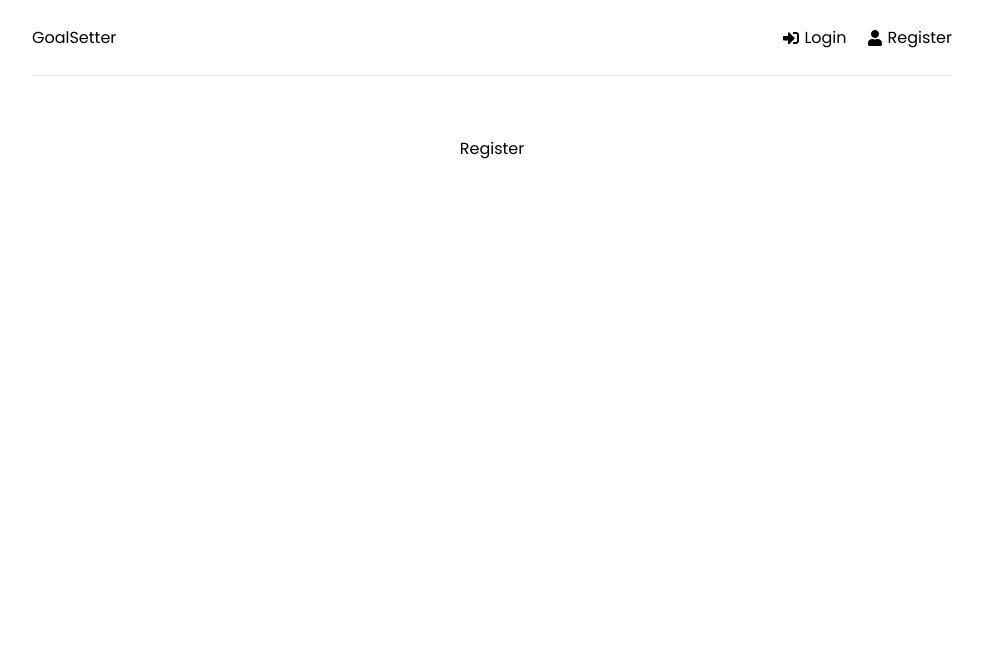
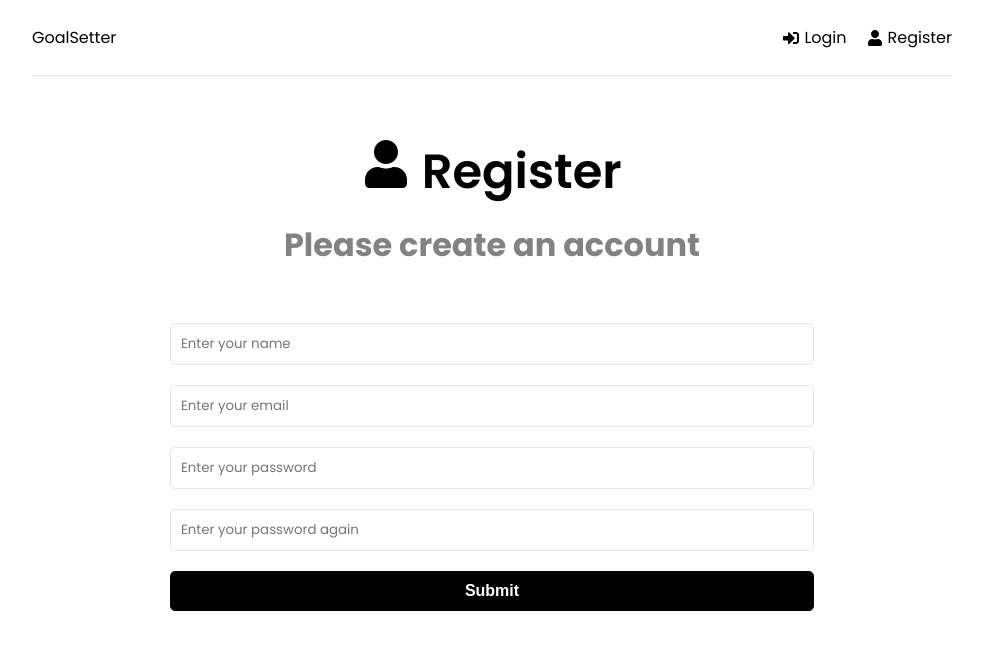
Before and after one commit to GuduruSravya/GoalSetting, a React (Create React App) app in the folder front-end/: page /register in a window 1280 px wide. Shown: the top 650 px of the page, without its empty margins (148-1131 px from the left). Built offline with nearby package versions, Linux system fonts and the light colour scheme.

Commit message:
Register page

```diff
--- a/front-end/src/pages/Register.jsx
+++ b/front-end/src/pages/Register.jsx
@@ -1,9 +1,64 @@
 import React from 'react'
 import { useState,useEffect } from 'react'
+import {FaUser} from 'react-icons/fa'
 const Register = () => {
+  const [formData, setFormData] = useState({
+    name:'',
+    email:'',
+    password:'',
+    confirmpassword:''
+  })
 
+  const {name,email,password,confirmpassword} = formData;
+  const textChange =(e)=>{
+    setFormData((prevState)=>({
+      ...prevState,[e.target.name]:e.target.value
+    }))
+  }
+
+  const submitted = (e) =>{
+    e.preventDefault()
+  }
   return (
-    <div>Register</div>
+    <>
+    <section className='heading'>
+      <h1>
+        <FaUser /> Register
+      </h1>
+      <p>Please create an account</p>
+    </section>
+
+    <section className="form">
+      <form onSubmit={submitted}>
+        <div className="form-group">
+        <input type="text" className="form-control"  id="name" name="name" value={name} placeholder='Enter your name'
+        onChange={textChange}
+        />
+        </div>
+
+        <div className="form-group">
+        <input type="email" className="form-control"  id="email" name="email" value={email} placeholder='Enter your email'
+        onChange={textChange}
+        />
+        </div>
+
+        <div className="form-group">
+        <input type="password" className="form-control"  id="password" name="password" value={password} placeholder='Enter your password'
+        onChange={textChange}
+        />
+        </div>
+
+        <div className="form-group">
+        <input type="password" className="form-control"  id="confirmpassword" name="confirmpassword" value={name} placeholder='Enter your password again'
+        onChange={textChange}
+        />
+        </div>
+        <div className="form-group">
+          <button type='submit' className="btn btn-block">Submit</button>
+        </div>
+      </form>
+    </section>
+    </>
   )
 }
 
```
